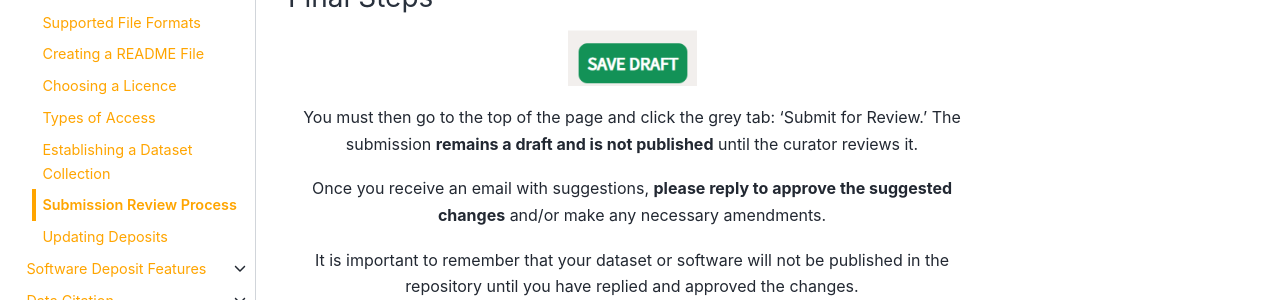
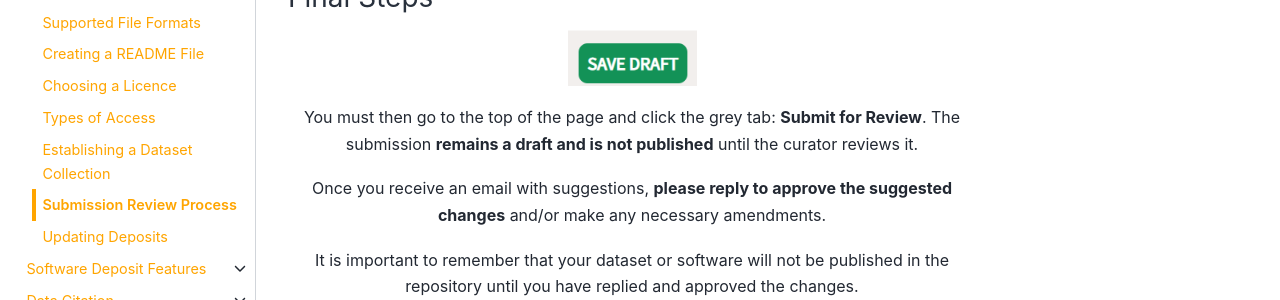
Before and after one commit to TUDelft-books/FAIR4TU_Submission_Help, a Jupyter Book: the page built from book/submission_workflow/data_curation.md, in a window 1280 px wide and 900 px high, scrolled down 4815 px. Shown: the part 369-669 px from the top of the window. Built offline with Jupyter Book 1.0.4 settings and Sphinx 7.4.7 and the Sphinx Book theme 1.1.4, drawn with Linux system fonts in a browser that asks for light colours; pages that are not in the unit, such as notebooks, are missing from menus; comment, search, counter and statistics services are not loaded.

```diff
--- a/book/submission_workflow/data_curation.md
+++ b/book/submission_workflow/data_curation.md
@@ -183,7 +183,7 @@ This human-centered approach not only improves the quality of your data but also
 
 <center>
 
-You must then go to the top of the page and click the grey tab: 'Submit for Review.'
+You must then go to the top of the page and click the grey tab: **Submit for Review**.
 The submission **remains a draft and is not published** until the curator reviews it.
 
 Once you receive an email with suggestions, **please reply to approve the suggested changes** and/or make any necessary amendments.
```
